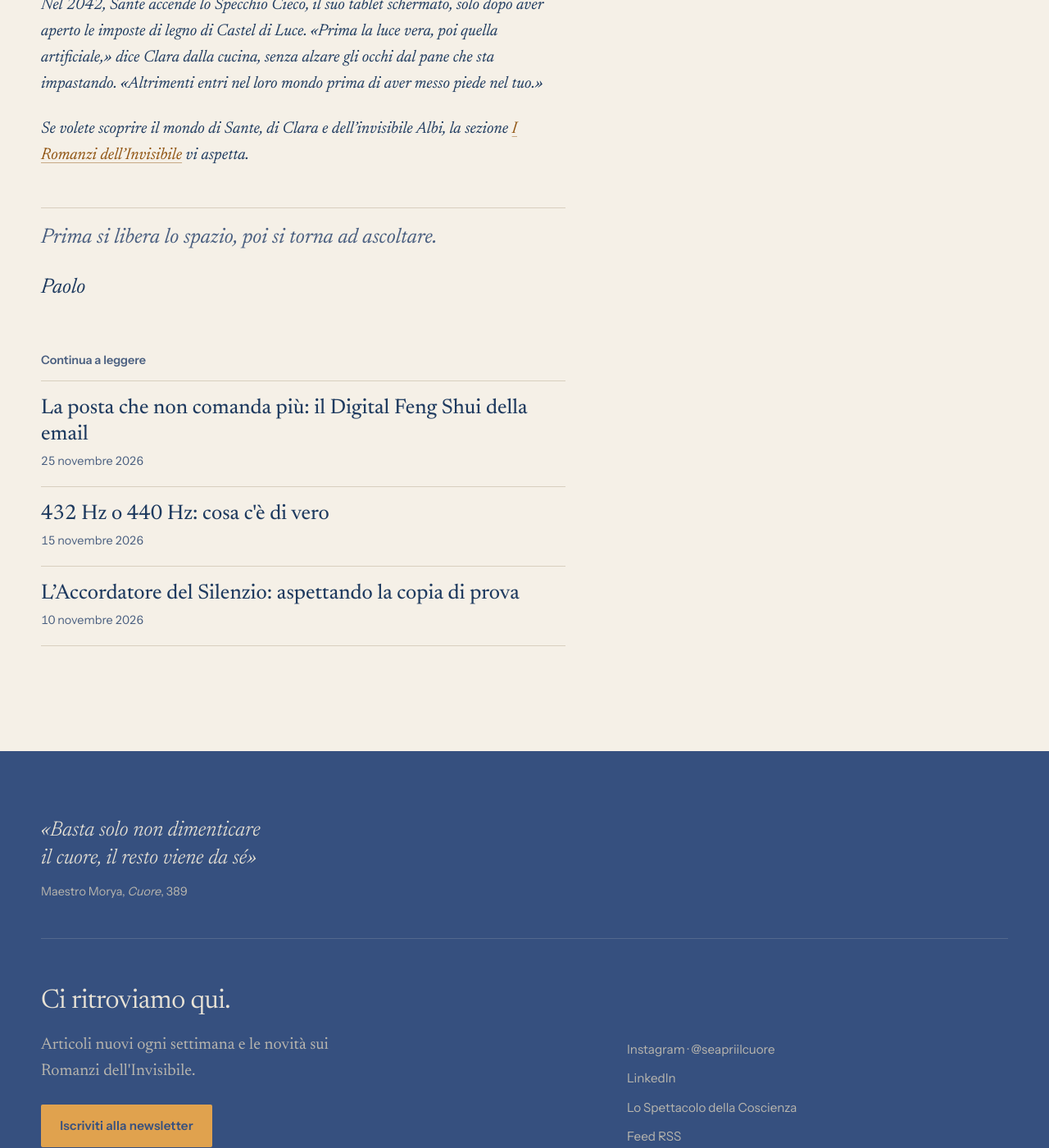
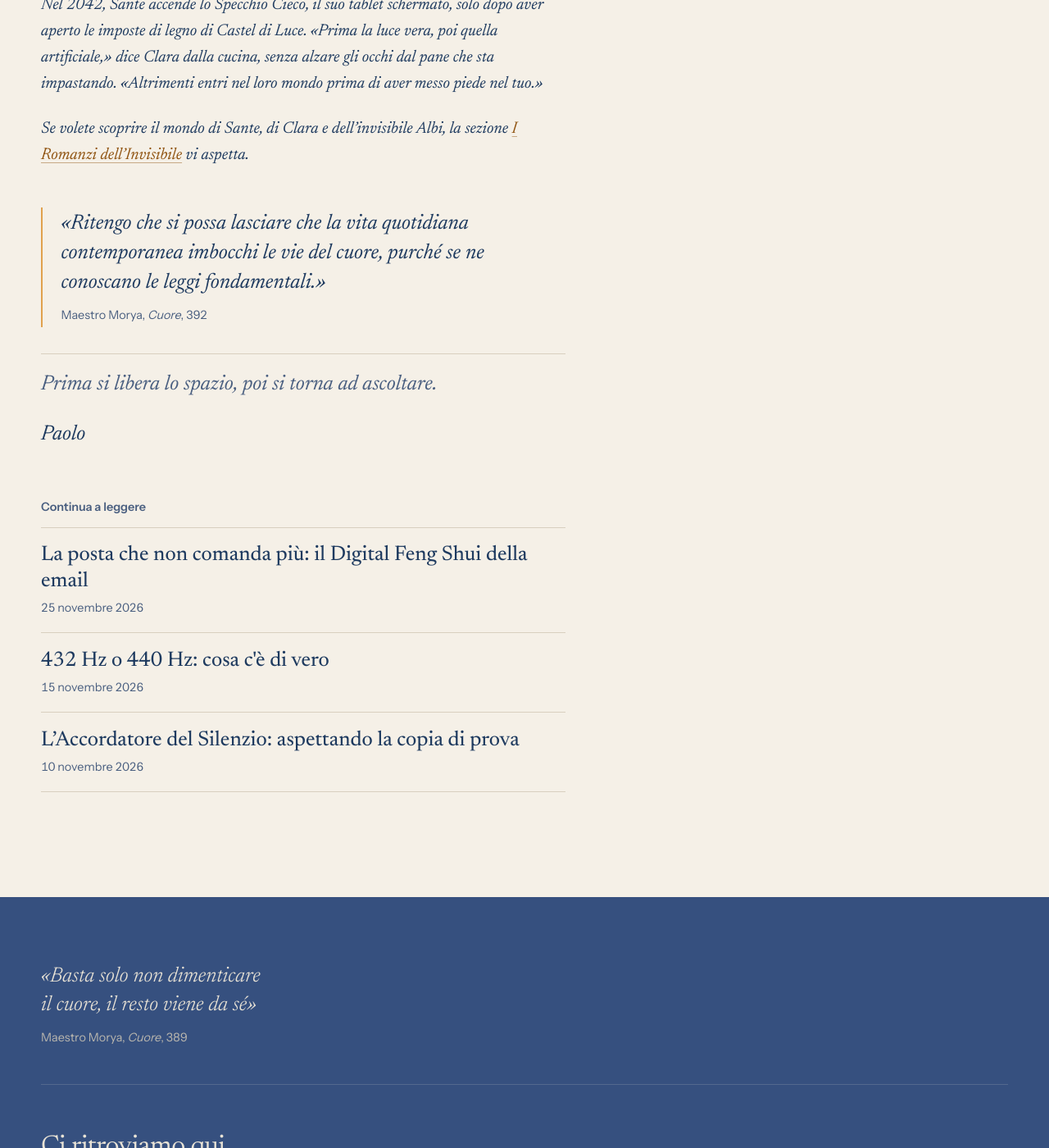
Before and after one commit to paolofurini/seapriilcuore, a Jekyll site: the page built from _posts/2026-03-23-oltre-il-digital-detox-cose-il-digital.md, in a window 1280 px wide and 1400 px high, scrolled down 6273 px. Shown: the whole window at 82% size. Built offline with Jekyll 4.4.1, drawn with Linux system fonts in a browser that asks for light colours.

Commit message:
Articoli DFS: una citazione del Maestro Morya in fondo (Cuore 392, 223, 68)
Co-Authored-By: Claude Opus 5.5 <noreply@anthropic.com>
Claude-Session: https://claude.ai/code/session_016SExTNR2mJFJdF2ZXLtJqN

```diff
--- a/_layouts/post.html
+++ b/_layouts/post.html
@@ -15,6 +15,7 @@ layout: default
   </div>
 
   <footer class="post-end wrap-text">
+    {% if page.citazione %}<figure class="citazione-maestro"><blockquote><p>«{{ page.citazione }}»</p></blockquote><figcaption>{{ page.citazione_fonte }}</figcaption></figure>{% endif %}
     {% if page.tema == "Digital Feng Shui" %}<p class="riga-dfs">Prima si libera lo spazio, poi si torna ad ascoltare.</p>{% endif %}
     <p class="post-sign">Paolo</p>
     {% assign altri = site.posts | where_exp: "x", "x.url != page.url" %}
--- a/_posts/2026-03-23-oltre-il-digital-detox-cose-il-digital.md
+++ b/_posts/2026-03-23-oltre-il-digital-detox-cose-il-digital.md
@@ -7,6 +7,8 @@ cover: /assets/img/blog/oltre-il-digital-detox-cover
 cover_alt: "Una persona di spalle a una scrivania di legno il lunedì mattina apre il portatile; accanto, scarponi infangati, foglie secche, una tazza di caffè e il telefono"
 image: /assets/img/blog/oltre-il-digital-detox-cover-1600.jpg
 substack: https://seapriilcuore.substack.com/p/oltre-il-digital-detox-cose-il-digital
+citazione: "Ritengo che si possa lasciare che la vita quotidiana contemporanea imbocchi le vie del cuore, purché se ne conoscano le leggi fondamentali."
+citazione_fonte: "Maestro Morya, <cite>Cuore</cite>, 392"
 ---
 
 Il Digital Feng Shui, come lo chiamo io, è l’arte di armonizzare i propri dispositivi digitali, il telefono e il computer, perché siano strumenti al nostro servizio e non padroni della nostra attenzione: se il Digital Detox è la cura, il Digital Feng Shui è la prevenzione, quella che ci serve il lunedì mattina, quando lo schermo va riacceso per forza.
--- a/assets/css/site.css
+++ b/assets/css/site.css
@@ -456,3 +456,10 @@ a.book-row-img:hover .book-row-cover img { transform: translateY(-3px); }
 .footer-motto p { margin: 0; font-size: var(--step-1); font-style: italic; font-weight: 340; line-height: 1.35; color: var(--moon); max-width: 34ch; text-wrap: balance; }
 .footer-motto figcaption { margin-top: 0.7rem; font-family: var(--sans); font-size: var(--step--1); color: var(--moon-soft); }
 .footer-motto cite { font-style: italic; }
+
+/* Citazione del Maestro in fondo all'articolo */
+.citazione-maestro { margin: 2.8rem 0 0; padding: 0.2rem 0 0.2rem 1.4rem; border-left: 2px solid var(--amber); }
+.citazione-maestro blockquote { margin: 0; }
+.citazione-maestro p { margin: 0; font-style: italic; font-size: var(--step-1); line-height: 1.4; color: var(--ink); text-wrap: pretty; }
+.citazione-maestro figcaption { margin-top: 0.6rem; font-family: var(--sans); font-size: var(--step--1); color: var(--ink-soft); }
+.citazione-maestro + .riga-dfs { margin-top: 2rem; }
```
Also changed, not shown: _posts/2026-04-15-il-mio-iphone-era-una-slot-machine.md (+2 -0 lines), _posts/2026-11-25-la-posta-che-non-comanda-piu.md (+2 -0 lines).
